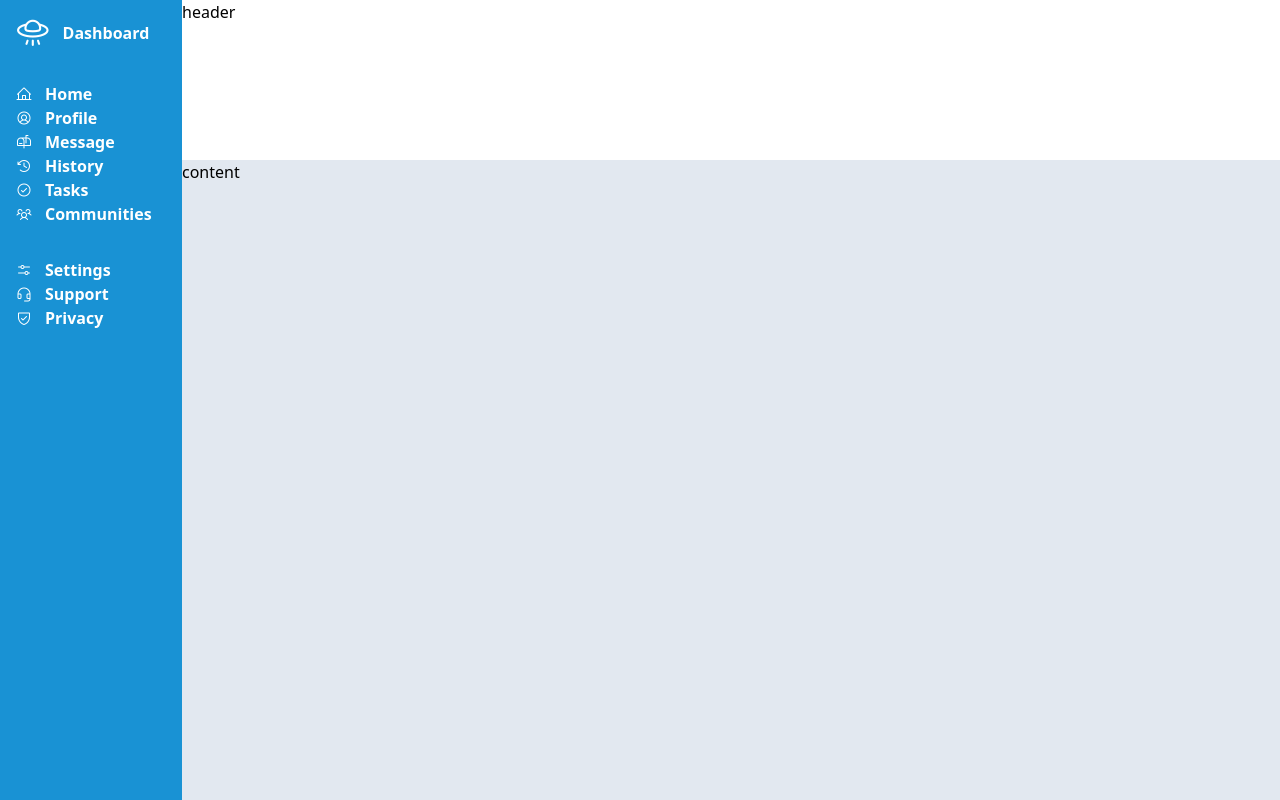
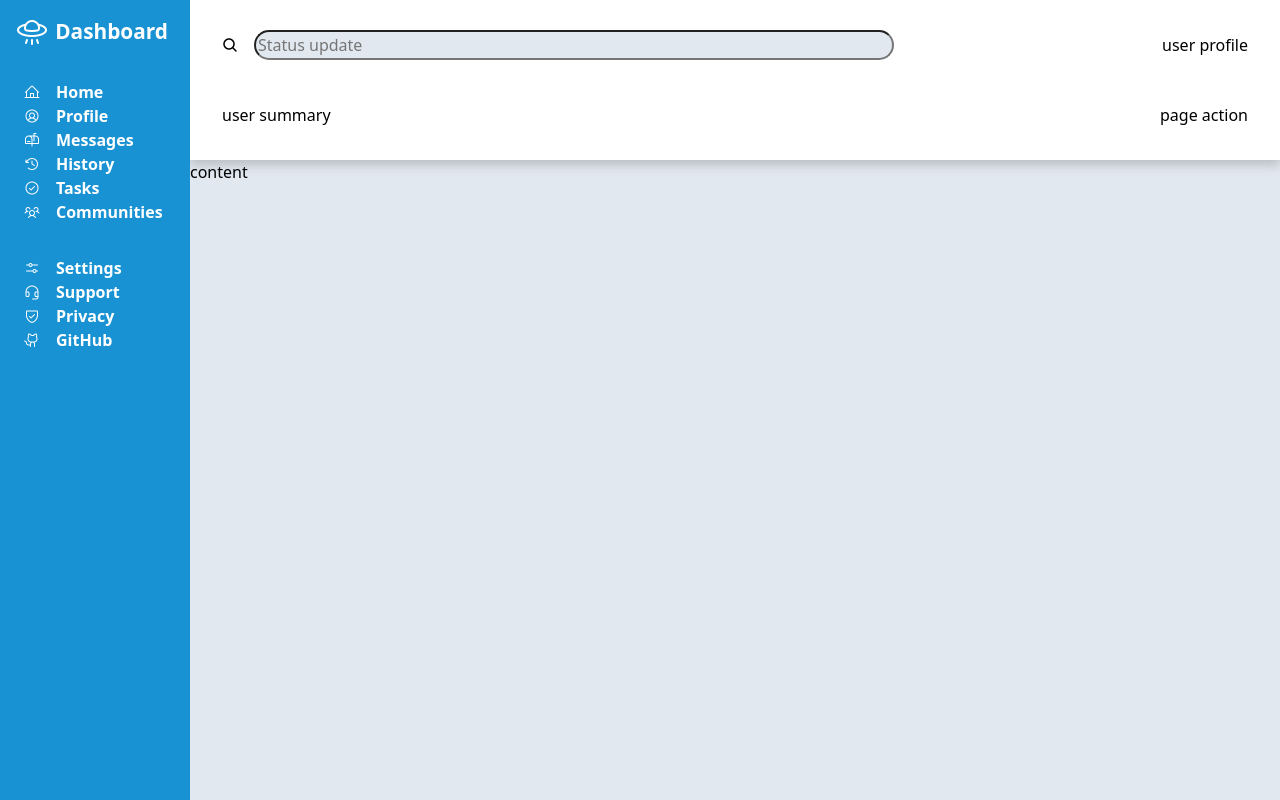
Before and after one commit to AncientNimbus/top-admin-dashboard, a plain HTML site: page index.html in a window 1280 px wide. Drawn offline with nearby package versions, Linux system fonts and the light colour scheme.

Commit message:
feat: Add header layout and search bar
towards O-86

```diff
--- a/css/style.css
+++ b/css/style.css
@@ -22,19 +22,35 @@ a {
 .sidebar {
   background-color: var(--primary-color);
   grid-row: 1 / span 2;
+  order: 2;
 }
 
 .header {
   background-color: var(--secondary-color);
   grid-column: 2 / span 1;
+  display: grid;
+  grid-template-rows: repeat(2, 1fr);
+  padding: 10px 2rem;
+  box-shadow: 0px 5px 10px rgba(35, 35, 35, 0.21);
+  order: 1;
 }
+
+.header .top,
+.header .bottom {
+  display: flex;
+  flex-wrap: wrap;
+  justify-content: space-between;
+  align-items: center;
+  gap: var(--sidebar-menu-size);
+}
+
 .content {
   background-color: var(--background-color);
   grid-area: 2 / 2 / span 1 / span 1;
 }
 
 .sidebar > * {
-  padding: 1rem 1rem;
+  padding: var(--sidebar-menu-size);
 }
 
 .txt-w-icon {
@@ -43,15 +59,35 @@ a {
   font-size: var(--sidebar-menu-size);
   font-weight: bold;
   display: flex;
-  gap: 13px;
+  gap: var(--sidebar-menu-size);
   align-items: center;
 }
 
+#logo-container div {
+  gap: calc(var(--sidebar-menu-size) * 0.45);
+}
+
 #logo-container i {
-  font-size: calc(var(--sidebar-menu-size) * 2.1);
+  font-size: calc(var(--sidebar-menu-size) * 2);
+}
+#logo-container p {
+  font-size: calc(var(--sidebar-menu-size) * 1.3);
 }
 
 nav ul {
   padding: 0;
+  margin-left: 0.5rem;
   list-style: none;
 }
+
+.search-bar {
+  display: flex;
+  align-items: center;
+  gap: var(--sidebar-menu-size);
+}
+
+.search-bar input {
+  width: clamp(100px, 50vw, 50vw);
+  border-radius: var(--sidebar-menu-size);
+  background-color: var(--background-color);
+}
--- a/index.html
+++ b/index.html
@@ -12,7 +12,7 @@
     <link
       rel="stylesheet"
       type="text/css"
-      href="https://cdn.jsdelivr.net/npm/@phosphor-icons/web@2.1.1/src/fill/style.css"
+      href="https://cdn.jsdelivr.net/npm/@phosphor-icons/web@2.1.1/src/bold/style.css"
     />
     <link rel="stylesheet" href="./css/style.css" />
     <title>Admin Dashboard by Ancient Nimbus</title>
@@ -20,7 +20,7 @@
   <body>
     <div class="sidebar">
       <div id="logo-container">
-        <a href="" target="" rel="noopener noreferrer">
+        <a href="./index.html" target="" rel="noopener noreferrer">
           <div class="txt-w-icon">
             <i class="ph ph-flying-saucer"></i>
             <p class="">Dashboard</p>
@@ -49,7 +49,7 @@
             <a href="" target="" rel="noopener noreferrer">
               <div class="txt-w-icon">
                 <i class="ph ph-mailbox"></i>
-                <p class="">Message</p>
+                <p class="">Messages</p>
               </div>
             </a>
           </li>
@@ -105,11 +105,38 @@
               </div>
             </a>
           </li>
+          <li>
+            <a
+              href="https://github.com/AncientNimbus/top-admin-dashboard"
+              target="_blank"
+              rel="noopener noreferrer"
+            >
+              <div class="txt-w-icon">
+                <i class="ph ph-github-logo"></i>
+                <p class="">GitHub</p>
+              </div>
+            </a>
+          </li>
         </ul>
       </nav>
     </div>
     <div class="header">
-      <p class="">header</p>
+      <div class="top">
+        <div class="search-bar">
+          <i class="ph-bold ph-magnifying-glass"></i>
+          <input
+            type="text"
+            id="query"
+            name="query"
+            placeholder="Status update"
+          />
+        </div>
+        <div>user profile</div>
+      </div>
+      <div class="bottom">
+        <div>user summary</div>
+        <div>page action</div>
+      </div>
     </div>
     <main class="content">
       <p class="">content</p>
```
